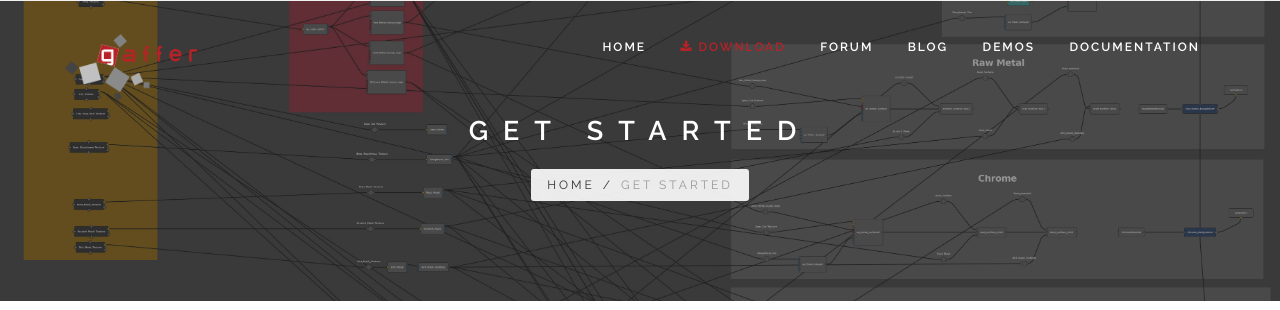
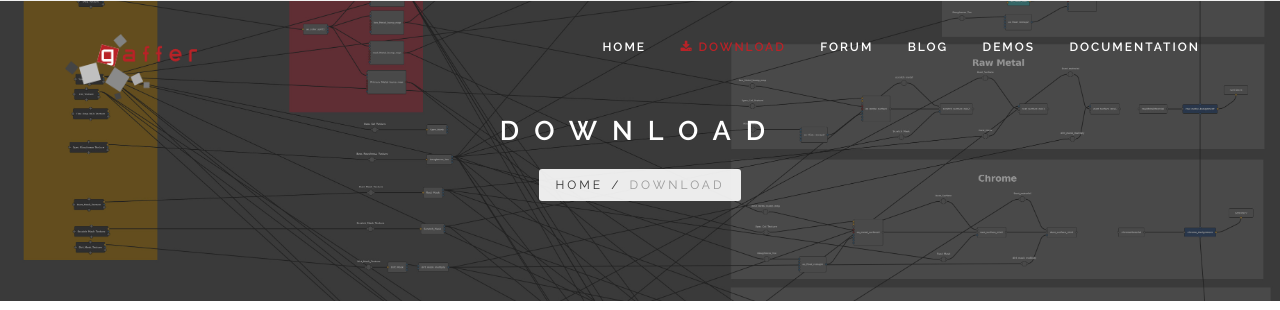
Before and after one commit to GafferHQ/gafferhq.github.io, a Jekyll site: the page built from download.html, in a window 1280 px wide. Shown: the top 310 px of the page. Built offline with Jekyll 4.4.1, drawn with Linux system fonts in a browser that asks for light colours.

Commit message:
download.html : Update title

```diff
--- a/download.html
+++ b/download.html
@@ -1,10 +1,10 @@
 ---
-title: Getting Started With Gaffer
+title: Gaffer | Download
 ---
 
 {% include header.html %}
 
-{% include intro.html title="Get Started" image="../img/headers/header_graph.jpg" style="background-position: center 82%" %}
+{% include intro.html title="Download" image="../img/headers/header_graph.jpg" style="background-position: center 82%" %}
 
 <!-- Content Section -->
 
```
